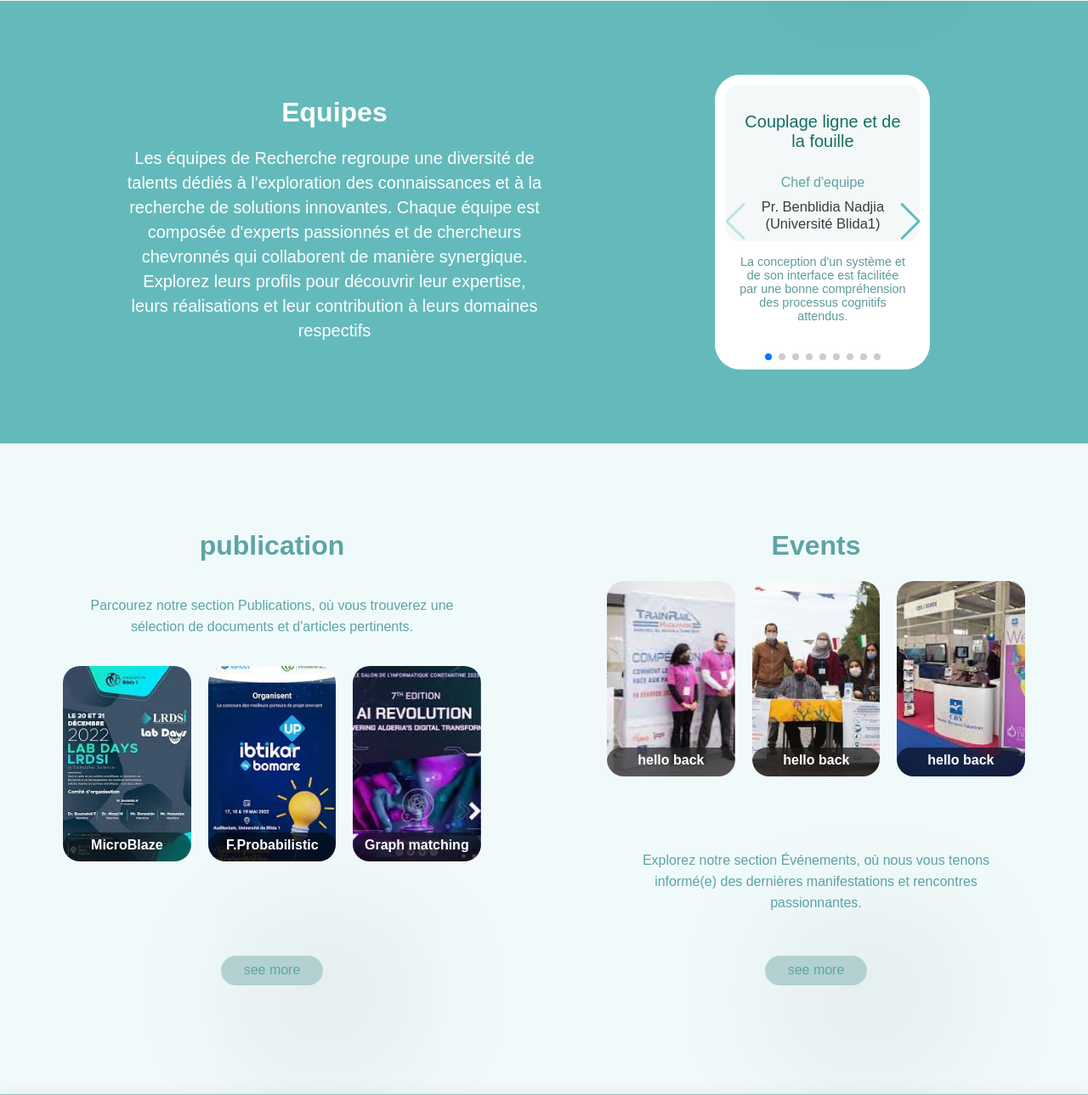
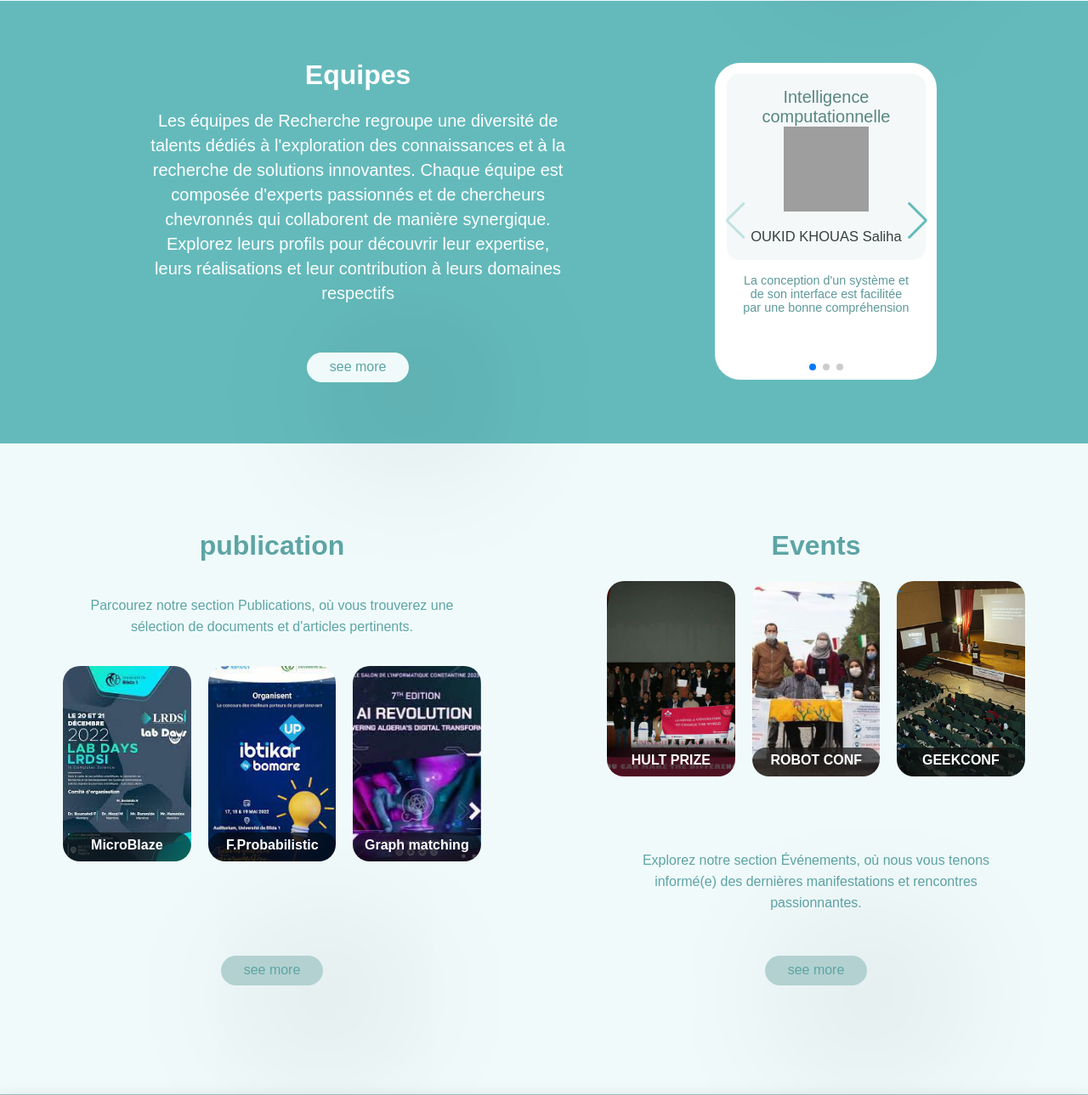
Before and after one commit to hancodx/LRDSI, a PHP site: page /index.html in a window 1280 px wide. Shown: the part 1313-2602 px from the top of the page at 85% size. Run offline with PHP 8.4, Linux system fonts and the light colour scheme; grey boxes are pictures that could not be loaded.

Commit message:
index img

```diff
--- a/addevent.php
+++ b/addevent.php
@@ -1,6 +1,6 @@
 <?php
-// inclure la page de connexion
-//include("DBconn.php");
+//inclure la page de connexion
+include("DBconn.php");
 
 // vérifier si le formulaire a été soumis
 if(isset($_POST['submit'])){
--- a/addpub.php
+++ b/addpub.php
@@ -1,6 +1,6 @@
 <?php
 // inclure la page de connexion
-//include("DBconn.php");
+include("DBconn.php");
 
 // vérifier si le formulaire a été soumis
 if(isset($_POST['submit'])){
--- a/css/index.css
+++ b/css/index.css
@@ -851,6 +851,7 @@ width: 90%;
 	height: 495px;
 	min-width: 432px;
 	padding-left: 7%;
+    flex-direction: column;
 }
 /* .therd-section .sub-section .titre{
     text-align: start;
@@ -1010,9 +1011,13 @@ width: 90%;
 
       .er1{
         padding: 7%;
-        height: 57%;
+        height: auto;
        border-radius: 15px;
         background-color: #cee1e13c;
+        justify-content: center;
+        align-items: center;
+        display: flex;
+        flex-direction: column;
       }
 
     .eme2{
@@ -1023,21 +1028,28 @@ width: 90%;
 
     }
     .er1 p:first-of-type{
-        color: #126E62;
+        color: #598680;
         font-size:111% ;
     }
     .er1 p{
-        margin: 16px 0;
+
         color: #353f3f;
         font-size: 92%;
     }
     .er1 p span{
         font-size: 97%;
         color: #5ea4a4;
-        line-height: 40px;
+
     }
-
-
+.therd-section .sec-button:hover a{
+    color: #126E62;
+}
+.therd-section .sec-button.thr:hover{
+    background-color: rgba(212, 240, 240, 0.874);
+}
+.therd-section .sec-button{
+    background-color: var(--color4);
+}
 
 
 
@@ -1118,3 +1130,29 @@ width: 90%;
 
 
 }
+
+
+
+.swiper {
+    width: 62%;
+    height: 89%;
+}
+.therd-section .sub-section {
+    width: 55%;
+    /* padding-left: 7%; */
+    display: flex;
+    align-items: center;
+    height: 495px;
+    min-width: 432px;
+    padding-left: 7%;
+    flex-direction: column;
+    padding-top: 60px;
+}
+.imog {
+     height: 100px;
+     width: 100px;
+     align-self: center;
+}
+.imog img{
+    object-fit: cover;
+}
--- a/index.html
+++ b/index.html
@@ -209,7 +209,10 @@
           qui collaborent de manière synergique. Explorez leurs profils pour découvrir
           leur expertise, leurs réalisations et leur contribution à leurs domaines respectifs
         </p>
+
       </div>
+      <div class="sec-button thr"> <a href="./Equips.php">see more</a> </div>
+
     </div>
     <div class="sub-section eme2">
 
@@ -217,25 +220,46 @@
         <div class="swiper-wrapper">
           <div class="swiper-slide" style="border-radius: 30px;">
             <div class="er1">
+          <p>
+
+            Intelligence computationnelle </p>
+          <div class="imog">
+          <img  src="https://img.icons8.com/?size=2x&id=UWNhN9bLYG1k&format=png" alt="">
+        </div>
+          <p><span></span> <br> OUKID KHOUAS Saliha</p>
+            </div>
+            <div class="eme2">
+              <p> La conception d'un système et de son interface est facilitée par une bonne compréhension </p>
+            </div>
+          </div>
+          <div class="swiper-slide" style="border-radius: 30px;">
+            <div class="er1">
+          <p>
+
+            Big data et systemes decisionnels</p>
+          <div class="imog">
+          <img  src="https://img.icons8.com/?size=2x&id=UWNhN9bLYG1k&format=png" alt="">
+        </div>
+          <p><span></span> <br>ABED BOUARFA Hafida </p>
+            </div>
+            <div class="eme2">
+              <p> Conscients que l'une des plus grandes richesses d'une entreprise est son information, mais noyés sous de nombreuses données.</p>
+            </div>
+          </div> <div class="swiper-slide" style="border-radius: 30px;">
+            <div class="er1">
           <p>Couplage ligne et de la fouille </p>
-          <p><span>Chef d'equipe</span> <br> Pr. Benblidia Nadjia (Université Blida1) </p>
+          <div class="imog">
+          <img  src="https://img.icons8.com/?size=2x&id=UWNhN9bLYG1k&format=png" alt="">
+        </div>
+          <p><span></span> <br> Pr.Benblidia Nadjia</p>
             </div>
             <div class="eme2">
               <p> La conception d'un système et de son interface est facilitée par une bonne
                 compréhension des processus cognitifs attendus.</p>
             </div>
+          </div>
+        </div>
 
-
-          </div>
-          <div class="swiper-slide" style="border-radius: 30px;">Slide</div>
-          <div class="swiper-slide" style="border-radius: 30px;">Slide</div>
-          <div class="swiper-slide" style="border-radius: 30px;">Slide</div>
-          <div class="swiper-slide" style="border-radius: 30px;">Slide</div>
-          <div class="swiper-slide" style="border-radius: 30px;">Slide</div>
-          <div class="swiper-slide" style="border-radius: 30px;">Slide</div>
-          <div class="swiper-slide" style="border-radius: 30px;">Slide</div>
-          <div class="swiper-slide" style="border-radius: 30px;">Slide</div>
-        </div>
         <div class="swiper-button-next" style="color:var(--color3);"></div>
         <div class="swiper-button-prev" style="color:var(--color3);"></div>
         <div class="swiper-pagination" style="color:darkcyan"></div>
@@ -381,18 +405,18 @@
           <div class=" cadre ">
             <div class="thecadre">
               <div class="thefront">
-                <img src="./bgs/im7ages.jpeg" alt="">
+                <img src="./bgs/hult.png" alt="">
                 <div class="cadre-texte">
                   <h4>
-                    hello back</h4>
+                    HULT PRIZE</h4>
                 </div>
               </div>
 
               <div class="theback">
-                <img src="./bgs/im7ages.jpeg" alt="">
+                <img src="./bgs/hult.png" alt="">
                 <div class="cadre-texte-back">
-                  <h3> hello back</h3>
-                  <p> i am bahidja iezem i reoresent too you this evrvnt</p>
+                  <h3> HULT PRIZE</h3>
+                  <p> est une compétition annuelle qui réunit les idées d'étudiants en MBA et en licence  </p>
                 </div>
               </div>
             </div>
@@ -404,15 +428,15 @@
                 <img src="./bgs/boisement_ibdaa_archi-400x250.jpg" alt="">
                 <div class="cadre-texte">
                   <h4>
-                    hello back</h4>
+                    ROBOT CONF </h4>
                 </div>
               </div>
 
               <div class="theback">
                 <img src="./bgs/boisement_ibdaa_archi-400x250.jpg" alt="">
                 <div class="cadre-texte-back">
-                  <h3> hello back</h3>
-                  <p> i am bahidja iezem i reoresent too you this evrvnt</p>
+                  <h3> ROBOT CONF</h3>
+                  <p> est une série de conférences sur la robotique et l'électronique. </p>
                 </div>
               </div>
             </div>
@@ -422,18 +446,18 @@
 
             <div class="thecadre">
               <div class="thefront">
-                <img src="./bgs/Untitlenbvd.jpeg" alt="">
+                <img src="./bgs/geekconf.png" alt="">
                 <div class="cadre-texte">
                   <h4>
-                    hello back</h4>
+                    GEEKCONF</h4>
                 </div>
               </div>
 
               <div class="theback">
-                <img src="./bgs/Untitlenbvd.jpeg" alt="">
+                <img src="./bgs/geekconf.png" alt="">
                 <div class="cadre-texte-back">
-                  <h3> hello back</h3>
-                  <p> i am bahidja iezem i reoresent too you this evrvnt</p>
+                  <h3> GEEKCONF</h3>
+                  <p> est une série de conférences et d'ateliers dans le domaine de l'informatique.</p>
                 </div>
               </div>
             </div>
```
Also changed, not shown: bgs/geekconf.png (added), bgs/hult.png (added).
